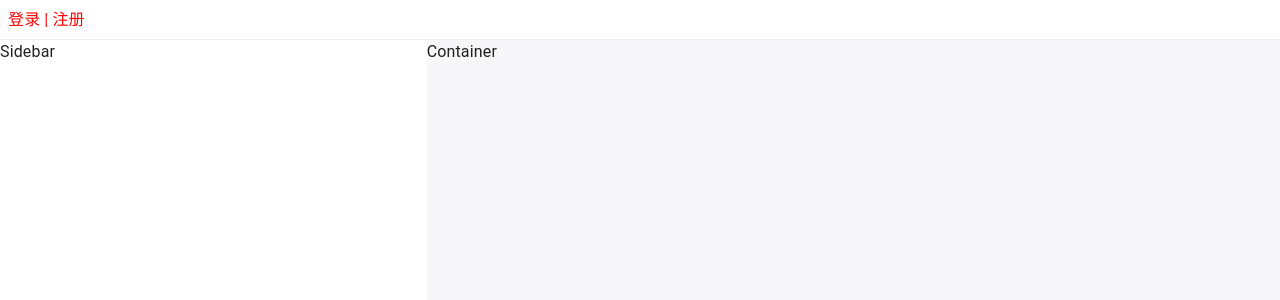
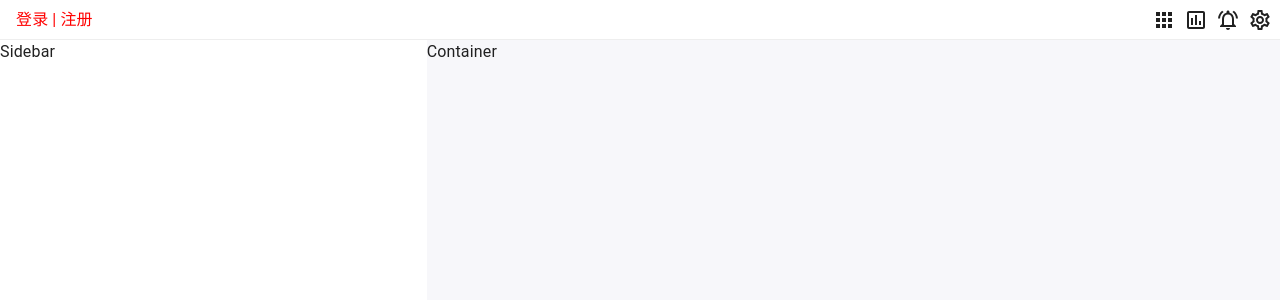
Before and after one commit to ChenHaoJie9527/mini-tomato-list, a React (Vite) app: page / in a window 1280 px wide. Shown: the top 300 px of the page. Built offline with nearby package versions, Linux system fonts and the light colour scheme.

Commit message:
feat: header right icons

```diff
--- a/src/components/Header.tsx
+++ b/src/components/Header.tsx
@@ -1,5 +1,10 @@
 import type { FC } from "react";
 import "../styles/Header.css";
+import AppsOutlinedIcon from "@mui/icons-material/AppsOutlined";
+import AssessmentOutlinedIcon from "@mui/icons-material/AssessmentOutlined";
+import NotificationsActiveOutlinedIcon from "@mui/icons-material/NotificationsActiveOutlined";
+import SettingsOutlinedIcon from "@mui/icons-material/SettingsOutlined";
+
 interface HeaderProps {
   content: string;
   size: number;
@@ -21,10 +26,30 @@ function HeaderRegisterAndLogin() {
   );
 }
 
+function HeaderIcons() {
+  return (
+    <ul className="flex items-center justify-center">
+      <li className="cursor-pointer hover:bg-[antiquewhite] transition-all">
+        <AppsOutlinedIcon />
+      </li>
+      <li className="cursor-pointer ml-2 hover:bg-[antiquewhite] transition-all">
+        <AssessmentOutlinedIcon />
+      </li>
+      <li className="cursor-pointer ml-2 hover:bg-[antiquewhite] transition-all">
+        <NotificationsActiveOutlinedIcon />
+      </li>
+      <li className="cursor-pointer ml-2 hover:bg-[antiquewhite] transition-all">
+        <SettingsOutlinedIcon />
+      </li>
+    </ul>
+  );
+}
+
 const Header: FC<HeaderProps> = ({ content, size }) => {
   return (
-    <div className="border-solid border-[#eee] border-b-[1px] h-[40px] flex items-center">
+    <div className="border-solid border-[#eee] border-b-[1px] h-[40px] flex items-center justify-between pl-2 pr-2">
       <HeaderRegisterAndLogin />
+      <HeaderIcons />
     </div>
   );
 };
```
